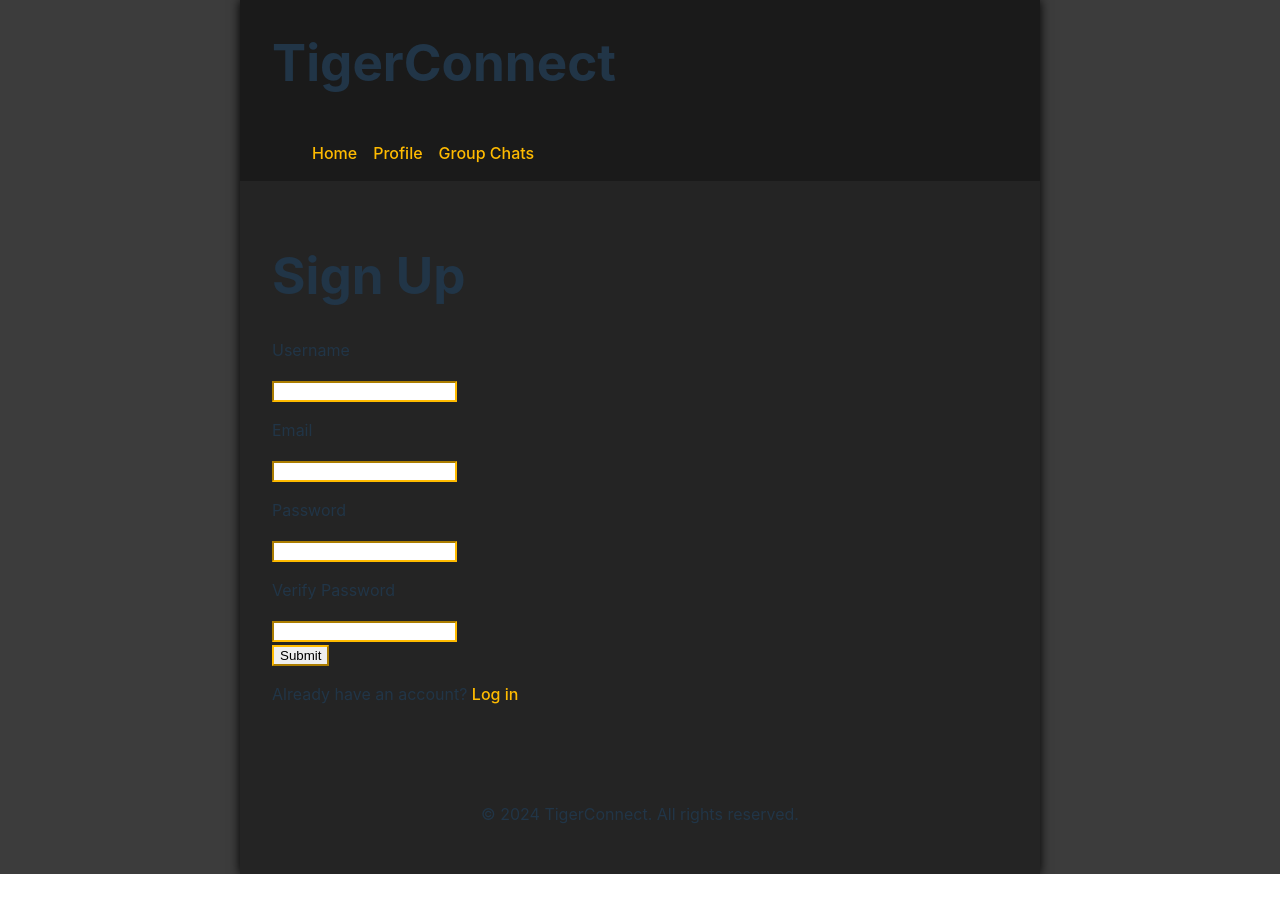
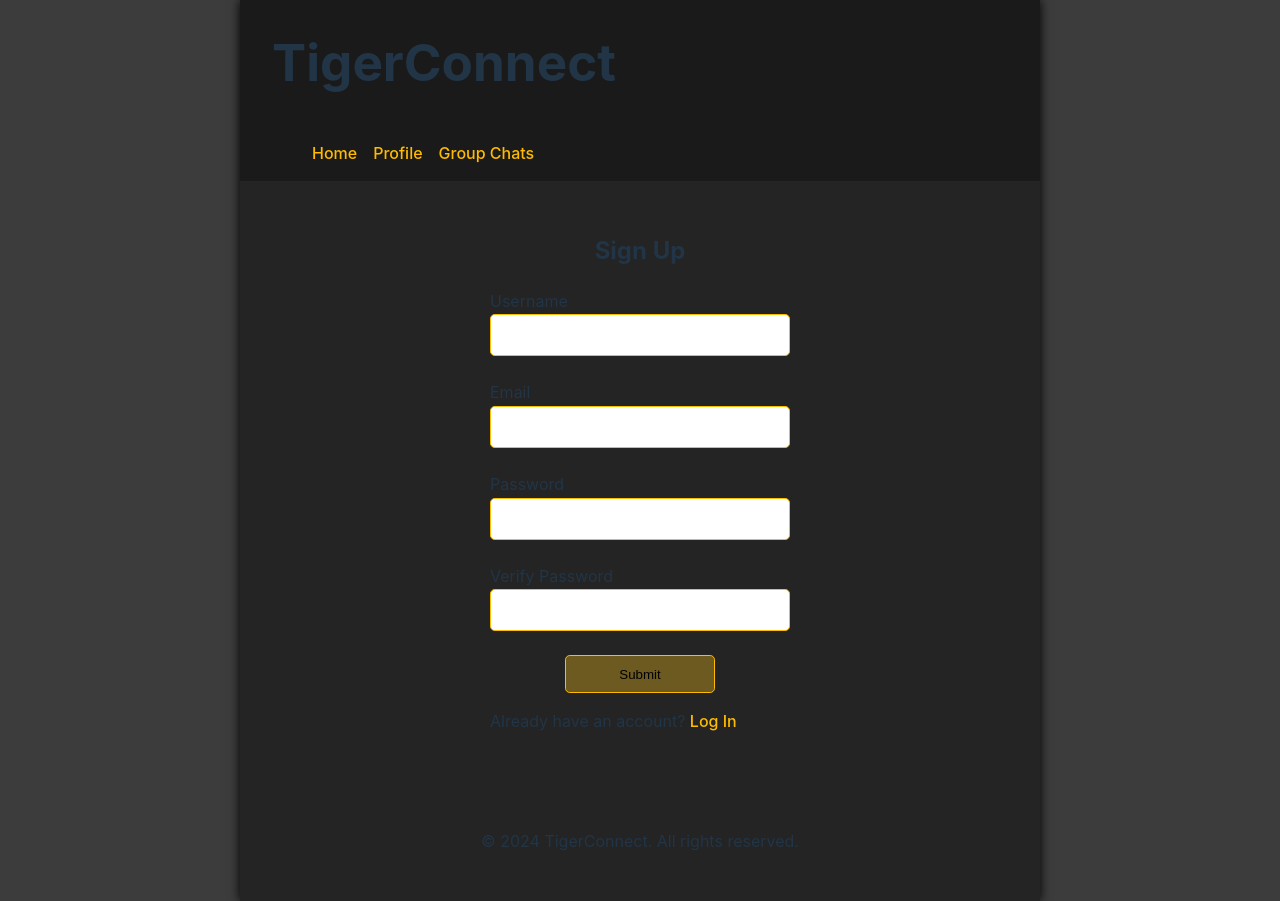
Before and after one commit to Kmerki1/TigerConnect, a React (Vite) app: page /signup in a window 1280 px wide. Before the commit the page ends 874 px from the top, so only its background shows below. Built offline with nearby package versions, Linux system fonts and the light colour scheme.

Commit message:
Signup/login/forgotpassword styling

```diff
--- a/Frontend/src/components/authentication/ForgotPassword.jsx
+++ b/Frontend/src/components/authentication/ForgotPassword.jsx
@@ -1,4 +1,5 @@
 import React from 'react';
+import "../../styles/authentication.css"
 
 function ForgotPassword() {
     const handleSubmit = (event) => {
@@ -7,21 +8,13 @@ function ForgotPassword() {
     };
 
     return (
-        <div className="forgot_password_page">
-            <h1 style={{ textAlign: 'center' }}>Forgot Password</h1>
-            <p style={{ textAlign: 'center' }}>
-                Please enter your email address to reset your password
-            </p>
+        <div className="container">
+            <h2>Forgot Password</h2>
+            <p>Please enter your email address to reset your password</p>
             <form id="forgot_password_form" onSubmit={handleSubmit}>
-                <div>
-                    <label htmlFor="email" style={{ textAlign: 'center' }}>
-                        Towson Email:
-                    </label>
-                    <input type="email" id="towson_email" name="Towson Email" required />
-                </div>
-                <button type="submit" className="submit_button">
-                    Reset Password
-                </button>
+                <label htmlFor="towson_email">Towson Email</label>
+                <input type="email" id="towson_email" name="Towson Email" required />
+                <input type="submit" id="submit" name="submit"/>
             </form>
         </div>
     );
--- a/Frontend/src/components/authentication/Login.jsx
+++ b/Frontend/src/components/authentication/Login.jsx
@@ -1,5 +1,6 @@
 import React from 'react';
 import { useNavigate } from 'react-router-dom';
+import "../../styles/authentication.css"
 
 function Login() {
     const navigate = useNavigate();
@@ -11,28 +12,19 @@ function Login() {
     };
 
     return (
-        <div>
-            <h1>Log In</h1>
-            <div className="logInMenu">
-                <form onSubmit={handleSubmit}>
-                    <p className="Labels">Email</p>
-                    <input type="text" id="Email" name="Email" required />
-                    <br />
-                    <p className="Labels">Password</p>
-                    <input type="password" id="Password" name="Password" required />
-                    <br />
-                    <input type="submit" id="submit" name="submit" />
-                    <br />
-                    <p>
-                        Don't have an account? <a href="/signup">Sign Up</a>
-                    </p>
-                    <br />
-                    <p>Forget your password?</p>
-                    <p>
-                        <a href="/forgot-password">Click Here</a>
-                    </p>
-                </form>
-            </div>
+        <div className="container">
+            <h2>Log In</h2>
+            <form onSubmit={handleSubmit}>
+                <label htmlFor="Email">Email</label>
+                <input type="text" id="Email" name="Email" required/>
+                <label htmlFor="Password">Password</label>
+                <input type="password" id="Password" name="Password" required/>
+                <input type="submit" id="submit" name="submit"/>
+                <p>
+                    Don't have an account? <a href="/signup">Sign Up</a>
+                </p>
+                <p>Forgot your password? <a href="/forgot-password">Click Here</a></p>
+            </form>
         </div>
     );
 }
--- a/Frontend/src/components/authentication/Signup.jsx
+++ b/Frontend/src/components/authentication/Signup.jsx
@@ -1,5 +1,6 @@
 import React from 'react';
 import { useNavigate } from 'react-router-dom';
+import "../../styles/authentication.css"
 
 function Signup() {
     const navigate = useNavigate();
@@ -11,29 +12,22 @@ function Signup() {
     };
 
     return (
-        <div>
-            <h1>Sign Up</h1>
-            <div className="signUpMenu">
-                <form onSubmit={handleSubmit}>
-                    <p className="Labels">Username</p>
-                    <input type="text" id="Username" name="Username" required />
-                    <br />
-                    <p className="Labels">Email</p>
-                    <input type="text" id="Email" name="Email" required />
-                    <br />
-                    <p className="Labels">Password</p>
-                    <input type="password" id="Password" name="Password" required />
-                    <br />
-                    <p className="Labels">Verify Password</p>
-                    <input type="password" id="VerPass" name="VerPass" required />
-                    <br />
-                    <input type="submit" id="submit" name="submit" />
-                    <br />
-                    <p>
-                        Already have an account? <a href="/login">Log in</a>
-                    </p>
-                </form>
-            </div>
+        <div className="container">
+            <h2>Sign Up</h2>
+            <form onSubmit={handleSubmit}>
+                <label htmlFor="Username">Username</label>
+                <input type="text" id="Username" name="Username" required/>
+                <label htmlFor="Email">Email</label>
+                <input type="text" id="Email" name="Email" required/>
+                <label htmlFor="Password">Password</label>
+                <input type="password" id="Password" name="Password" required/>
+                <label htmlFor="VerPass">Verify Password</label>
+                <input type="password" id="VerPass" name="VerPass" required/>
+                <input type="submit" id="submit" name="submit"/>
+                <p>
+                    Already have an account? <a href="/login">Log In</a>
+                </p>
+            </form>
         </div>
     );
 }
--- a/Frontend/src/index.css
+++ b/Frontend/src/index.css
@@ -38,6 +38,12 @@
 
 .body-wrapper {
   padding: 2rem;
+}
+
+.container {
+  display: flex;
+  flex-direction: column;
+  align-items: center;
 }
 
 footer {
--- /dev/null
+++ b/Frontend/src/styles/authentication.css
@@ -0,0 +1,29 @@
+form {
+    display: flex;
+    flex-direction: column;
+    width: 300px;
+}
+
+form input {
+    height: 38px;
+    border-width: 1px;
+    border-style: solid;
+    border-radius: 0.3rem;
+    margin-top: 0.1rem;
+    margin-bottom: 1.5rem;
+}
+
+form input:not([type='submit']) {
+    text-indent: 1rem;
+}
+
+input[type='submit'] {
+    margin: 0 auto;
+    width: 50%;
+    background-color: #6c5a21;
+    cursor: pointer;
+}
+
+input[type='submit']:hover {
+    background-color: #55471c;
+}
```
